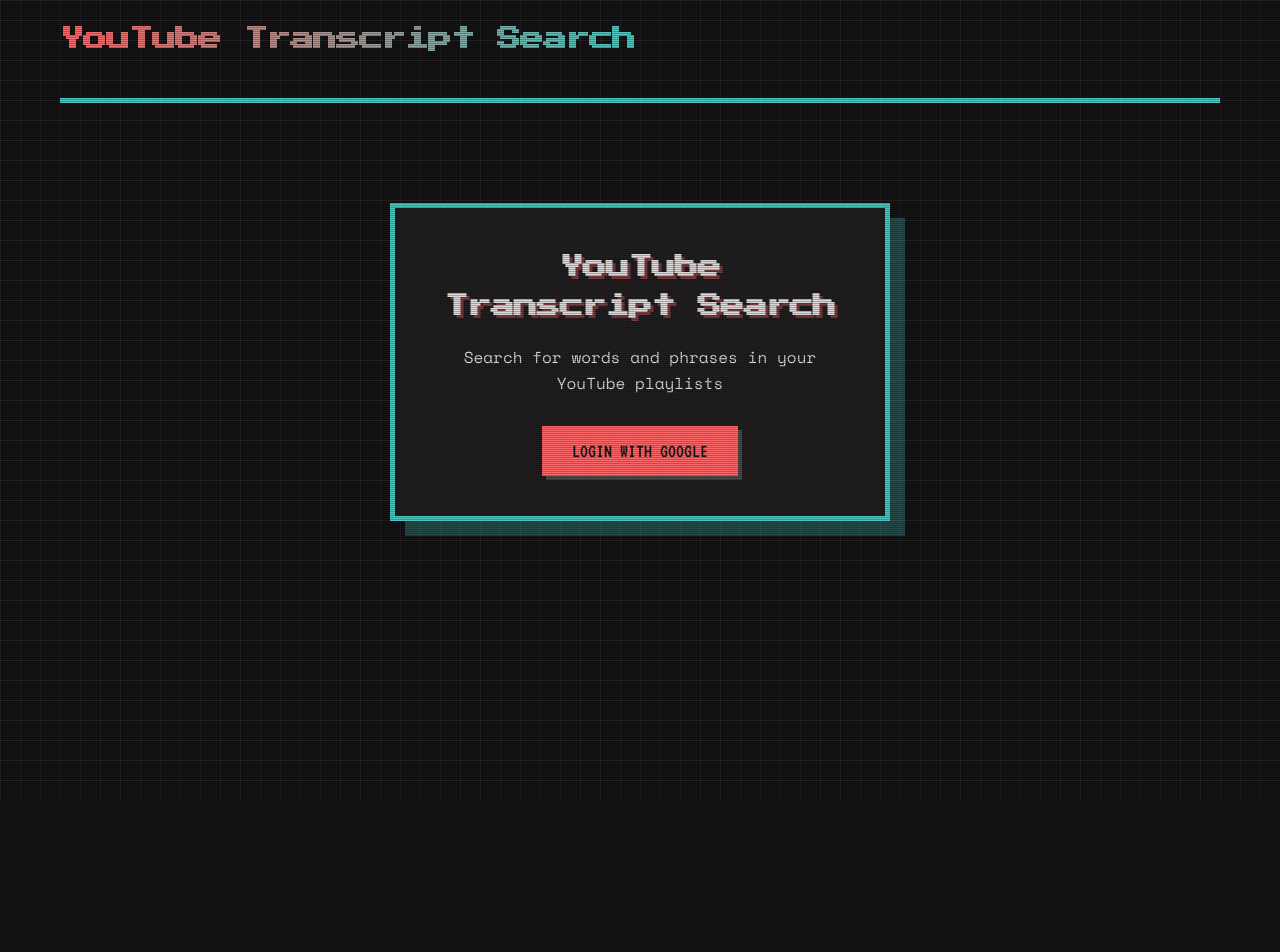
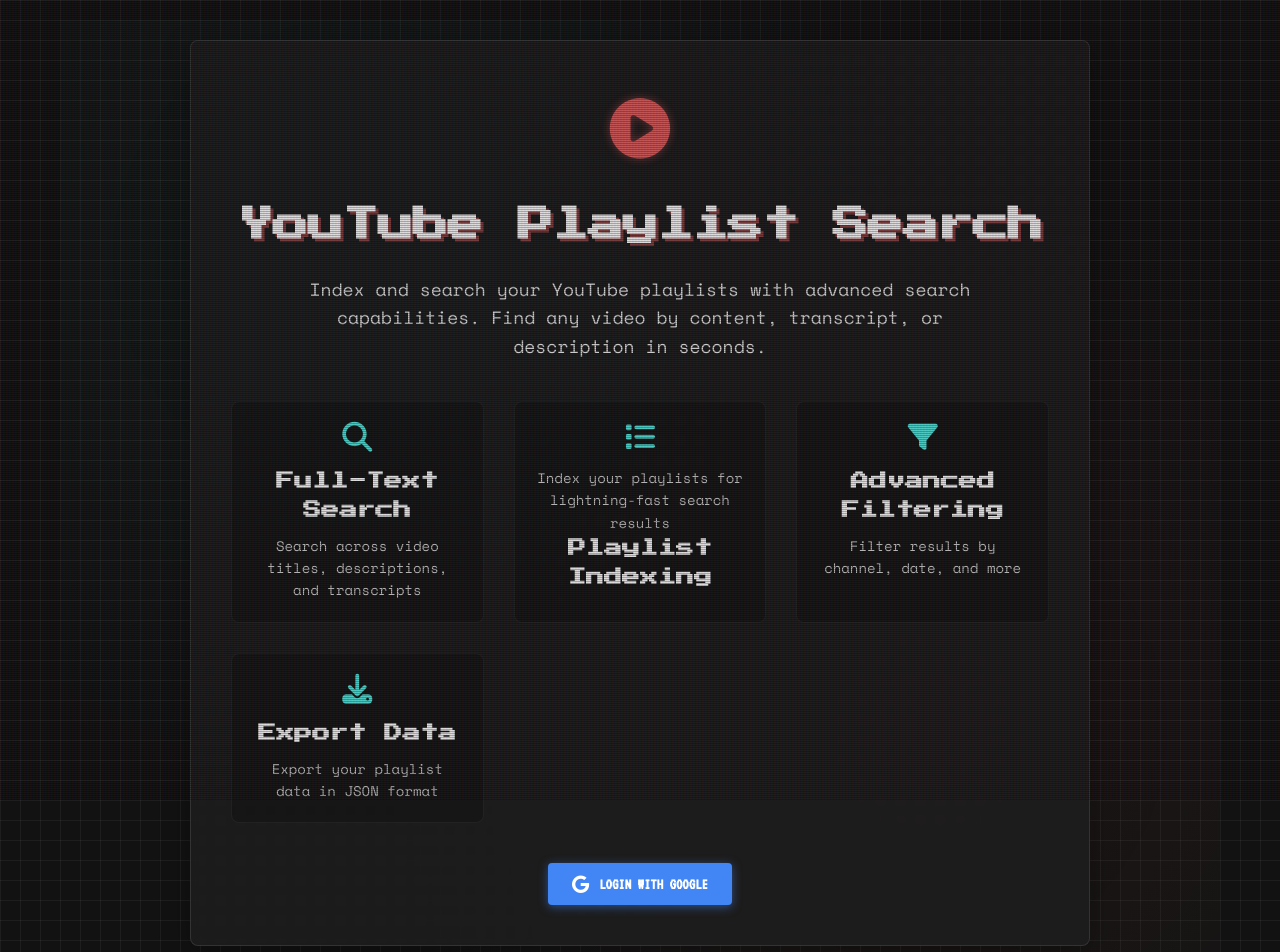
Before and after one commit to galawaydude/yts, a React (Create React App) app in the folder frontend/: page / in a window 1280 px wide. Shown: the top 952 px of the page. Before the commit the page ends 800 px from the top, so only its background shows below. Built offline with nearby package versions, Linux system fonts and the light colour scheme; no server answers.

Commit message:
add landing page

```diff
--- a/frontend/public/index.html
+++ b/frontend/public/index.html
@@ -11,6 +11,7 @@
     />
     <link rel="apple-touch-icon" href="%PUBLIC_URL%/logo192.png" />
     <link rel="manifest" href="%PUBLIC_URL%/manifest.json" />
+    <link rel="stylesheet" href="https://cdnjs.cloudflare.com/ajax/libs/font-awesome/6.4.0/css/all.min.css" />
     <title>YouTube Transcript Search</title>
   </head>
   <body>
--- a/frontend/src/App.css
+++ b/frontend/src/App.css
@@ -419,10 +419,43 @@
 
 /* Index Container */
 .index-container {
+  padding: 30px;
   background-color: var(--medium-color);
-  border: 3px solid var(--secondary-color);
-  padding: 30px;
-  margin-top: 30px;
+  border-radius: var(--border-radius);
+  text-align: center;
+  margin-top: 20px;
+}
+
+.index-button {
+  background-color: var(--primary-color);
+  color: var(--dark-color);
+  font-weight: bold;
+  padding: 12px 25px;
+  margin-top: 15px;
+  font-size: 16px;
+}
+
+.indexing-message {
+  background-color: rgba(255, 165, 0, 0.2);
+  color: orange;
+  padding: 12px 25px;
+  margin-top: 15px;
+  border-radius: var(--border-radius);
+  font-weight: bold;
+  display: inline-block;
+  animation: pulse 1.5s infinite;
+}
+
+@keyframes pulse {
+  0% {
+    opacity: 0.7;
+  }
+  50% {
+    opacity: 1;
+  }
+  100% {
+    opacity: 0.7;
+  }
 }
 
 .index-header {
--- a/frontend/src/App.js
+++ b/frontend/src/App.js
@@ -1,10 +1,10 @@
 import React, { useState, useEffect, useCallback } from 'react';
 import './App.css';
-import Auth from './components/Auth';
 import PlaylistSelector from './components/PlaylistSelector';
 import SearchInterface from './components/SearchInterface';
 import LoadingScreen from './components/LoadingScreen';
-import { indexPlaylist, logout, getIndexedPlaylists, deletePlaylistIndex, getIndexingStatus } from './services/api';
+import LandingPage from './components/LandingPage';
+import { indexPlaylist, logout, getIndexedPlaylists, deletePlaylistIndex, getIndexingStatus, getAuthStatus } from './services/api';
 
 function App() {
   const [isAuthenticated, setIsAuthenticated] = useState(false);
@@ -16,6 +16,26 @@
   const [error, setError] = useState(null);
   const [loading, setLoading] = useState(true);
   const [notification, setNotification] = useState(null);
+
+  // Check authentication status on component mount
+  useEffect(() => {
+    const checkAuth = async () => {
+      setLoading(true);
+      try {
+        const response = await getAuthStatus();
+        setIsAuthenticated(response.data.authenticated);
+        if (response.data.authenticated) {
+          fetchIndexedPlaylists();
+        }
+      } catch (error) {
+        console.error('Error checking auth status:', error);
+      } finally {
+        setLoading(false);
+      }
+    };
+
+    checkAuth();
+  }, []);
 
   useEffect(() => {
     if (isAuthenticated) {
@@ -222,6 +242,7 @@
       setIsAuthenticated(false);
       setSelectedPlaylist(null);
       setIndexedPlaylists([]);
+      setIndexingPlaylists([]);
     } catch (error) {
       console.error('Error logging out:', error);
     }
@@ -285,9 +306,13 @@
         ) : (
             <div className="index-container">
                 <p>This playlist needs to be indexed before you can search it.</p>
+                {!indexingPlaylists.includes(selectedPlaylist.id) ? (
                     <button onClick={(e) => handleIndexPlaylist(true, e)} className="index-button">
                         Start Indexing
                     </button>
+                ) : (
+                    <div className="indexing-message">Indexing in progress...</div>
+                )}
             </div>
         )}
       </div>
@@ -296,18 +321,22 @@
 
   return (
     <div className="app">
+      {loading ? (
+        <LoadingScreen message="Loading application..." />
+      ) : isAuthenticated ? (
+        <>
           <header className="app-header">
             <h1>YouTube Transcript Search</h1>
-        {isAuthenticated && (
             <button onClick={handleLogout} className="logout-button">
               Logout
             </button>
-        )}
           </header>
 
-      <Auth onAuthChange={setIsAuthenticated} />
-
-      {isAuthenticated && renderContent()}
+          {renderContent()}
+        </>
+      ) : (
+        <LandingPage />
+      )}
 
       {error && (
         <div className="error-message">
--- /dev/null
+++ b/frontend/src/components/LandingPage.js
@@ -0,0 +1,56 @@
+import React from 'react';
+import { getLoginUrl } from '../services/api';
+import '../styles/LandingPage.css';
+
+const LandingPage = () => {
+  const handleLogin = async () => {
+    try {
+      const response = await getLoginUrl();
+      window.location.href = response.data.auth_url;
+    } catch (error) {
+      console.error('Error getting login URL:', error);
+    }
+  };
+
+  return (
+    <div className="landing-container">
+      <div className="landing-content">
+        <div className="landing-logo">
+          <i className="fas fa-play-circle"></i>
+        </div>
+        <h1 className="landing-title">YouTube Playlist Search</h1>
+        <p className="landing-description">
+          Index and search your YouTube playlists with advanced search capabilities.
+          Find any video by content, transcript, or description in seconds.
+        </p>
+        <div className="features-grid">
+          <div className="feature-item">
+            <i className="fas fa-search"></i>
+            <h3>Full-Text Search</h3>
+            <p>Search across video titles, descriptions, and transcripts</p>
+          </div>
+          <div className="feature-item">
+            <i className="fas fa-list"></i>
+            <p>Index your playlists for lightning-fast search results</p>
+            <h3>Playlist Indexing</h3>
+          </div>
+          <div className="feature-item">
+            <i className="fas fa-filter"></i>
+            <h3>Advanced Filtering</h3>
+            <p>Filter results by channel, date, and more</p>
+          </div>
+          <div className="feature-item">
+            <i className="fas fa-download"></i>
+            <h3>Export Data</h3>
+            <p>Export your playlist data in JSON format</p>
+          </div>
+        </div>
+        <button className="google-login-button" onClick={handleLogin}>
+          <i className="fab fa-google"></i> Login with Google
+        </button>
+      </div>
+    </div>
+  );
+};
+
+export default LandingPage;
--- a/frontend/src/components/SearchInterface.js
+++ b/frontend/src/components/SearchInterface.js
@@ -1,5 +1,5 @@
 import React, { useState, useEffect } from 'react';
-import { searchPlaylist, exportPlaylistData } from '../services/api';
+import { searchPlaylist, exportPlaylistData, getIndexingStatus } from '../services/api';
 import VideoResults from './VideoResults';
 import LoadingScreen from './LoadingScreen';
 
@@ -20,7 +20,24 @@
   const [channelsInResults, setChannelsInResults] = useState([]);
   const [showChannelFilter, setShowChannelFilter] = useState(false);
   const [pendingChannelSearch, setPendingChannelSearch] = useState(false);
+  const [isIndexing, setIsIndexing] = useState(false);
   const resultsPerPage = 10;
+
+  // Check if the playlist is currently being indexed
+  useEffect(() => {
+    const checkIndexingStatus = async () => {
+      try {
+        const response = await getIndexingStatus(playlist.id);
+        setIsIndexing(response.data.status === 'in_progress');
+      } catch (error) {
+        console.error('Error checking indexing status:', error);
+      }
+    };
+
+    checkIndexingStatus();
+    const interval = setInterval(checkIndexingStatus, 5000);
+    return () => clearInterval(interval);
+  }, [playlist.id]);
 
   const handleSearch = async (e, page = 1, channelFilters = selectedChannels) => {
     if (e) e.preventDefault();
@@ -120,6 +137,8 @@
           <button onClick={handleExportPlaylist} className="export-button">
             Export Data
           </button>
+          {!isIndexing && (
+            <>
               <button onClick={handleIncrementalReindex} className="reindex-button">
                 Update Index
               </button>
@@ -129,6 +148,8 @@
               <button onClick={onDeleteIndex} className="delete-index-button">
                 Delete Index
               </button>
+            </>
+          )}
         </div>
       </div>
 
--- /dev/null
+++ b/frontend/src/styles/LandingPage.css
@@ -0,0 +1,154 @@
+/* Landing Page Styles */
+.landing-container {
+  min-height: 100vh;
+  display: flex;
+  justify-content: center;
+  align-items: center;
+  background-color: var(--dark-color);
+  background-image:
+    radial-gradient(circle at 25% 25%, rgba(78, 205, 196, 0.05) 0%, transparent 50%),
+    radial-gradient(circle at 75% 75%, rgba(255, 107, 107, 0.05) 0%, transparent 50%),
+    linear-gradient(var(--grid-color) 1px, transparent 1px),
+    linear-gradient(90deg, var(--grid-color) 1px, transparent 1px);
+  background-size: 100% 100%, 100% 100%, 20px 20px, 20px 20px;
+  padding: 20px;
+}
+
+.landing-content {
+  max-width: 900px;
+  width: 100%;
+  text-align: center;
+  padding: 40px;
+  background-color: rgba(30, 30, 30, 0.8);
+  border-radius: var(--border-radius);
+  box-shadow: 0 10px 30px rgba(0, 0, 0, 0.3);
+  backdrop-filter: blur(5px);
+  border: 1px solid rgba(255, 255, 255, 0.1);
+}
+
+.landing-logo {
+  font-size: 60px;
+  color: var(--primary-color);
+  margin-bottom: 20px;
+  text-shadow: 0 0 10px rgba(255, 107, 107, 0.5);
+}
+
+.landing-logo i {
+  animation: pulse 2s infinite;
+}
+
+.landing-title {
+  font-size: 36px;
+  margin-bottom: 20px;
+  color: var(--text-color);
+  text-shadow: 3px 3px 0 rgba(255, 107, 107, 0.4);
+}
+
+.landing-description {
+  font-size: 18px;
+  margin-bottom: 40px;
+  color: rgba(255, 255, 255, 0.8);
+  max-width: 700px;
+  margin-left: auto;
+  margin-right: auto;
+  line-height: 1.6;
+}
+
+.features-grid {
+  display: grid;
+  grid-template-columns: repeat(auto-fit, minmax(200px, 1fr));
+  gap: 30px;
+  margin-bottom: 40px;
+}
+
+.feature-item {
+  padding: 20px;
+  background-color: rgba(0, 0, 0, 0.2);
+  border-radius: var(--border-radius);
+  transition: transform 0.3s ease, box-shadow 0.3s ease;
+  border: 1px solid rgba(255, 255, 255, 0.05);
+}
+
+.feature-item:hover {
+  transform: translateY(-5px);
+  box-shadow: 0 7px 20px rgba(0, 0, 0, 0.2);
+  background-color: rgba(0, 0, 0, 0.3);
+}
+
+.feature-item i {
+  font-size: 30px;
+  color: var(--secondary-color);
+  margin-bottom: 15px;
+}
+
+.feature-item h3 {
+  font-size: 18px;
+  margin-bottom: 10px;
+  text-shadow: none;
+}
+
+.feature-item p {
+  font-size: 14px;
+  color: rgba(255, 255, 255, 0.7);
+}
+
+.google-login-button {
+  background-color: #4285F4;
+  color: white;
+  border: none;
+  padding: 12px 24px;
+  border-radius: 4px;
+  font-size: 16px;
+  font-weight: bold;
+  cursor: pointer;
+  display: inline-flex;
+  align-items: center;
+  transition: background-color 0.3s ease, transform 0.2s ease;
+  box-shadow: 0 2px 10px rgba(66, 133, 244, 0.5);
+}
+
+.google-login-button i {
+  margin-right: 10px;
+  font-size: 18px;
+}
+
+.google-login-button:hover {
+  background-color: #3367D6;
+  transform: translateY(-2px);
+  box-shadow: 0 4px 15px rgba(66, 133, 244, 0.6);
+}
+
+.google-login-button:active {
+  transform: translateY(0);
+  box-shadow: 0 2px 5px rgba(66, 133, 244, 0.5);
+}
+
+@keyframes pulse {
+  0% {
+    opacity: 0.7;
+    transform: scale(1);
+  }
+  50% {
+    opacity: 1;
+    transform: scale(1.05);
+  }
+  100% {
+    opacity: 0.7;
+    transform: scale(1);
+  }
+}
+
+/* Responsive adjustments */
+@media (max-width: 768px) {
+  .landing-title {
+    font-size: 28px;
+  }
+
+  .landing-description {
+    font-size: 16px;
+  }
+
+  .features-grid {
+    grid-template-columns: 1fr;
+  }
+}
```
Also changed, not shown: 1 other file (tests, documents, lock files or other folders). Lines whose indentation alone changed are shown as unchanged.
